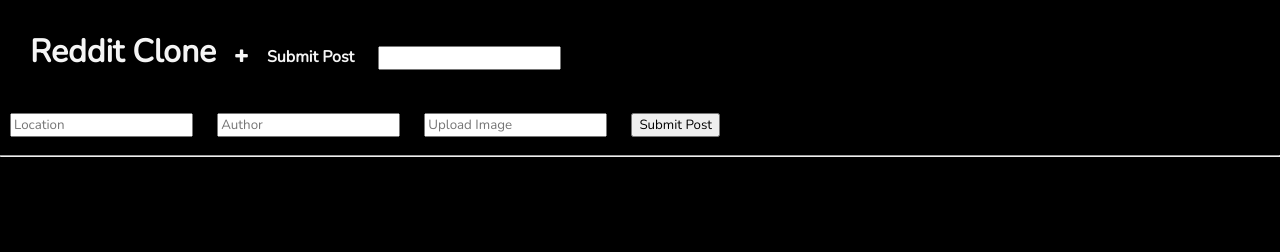
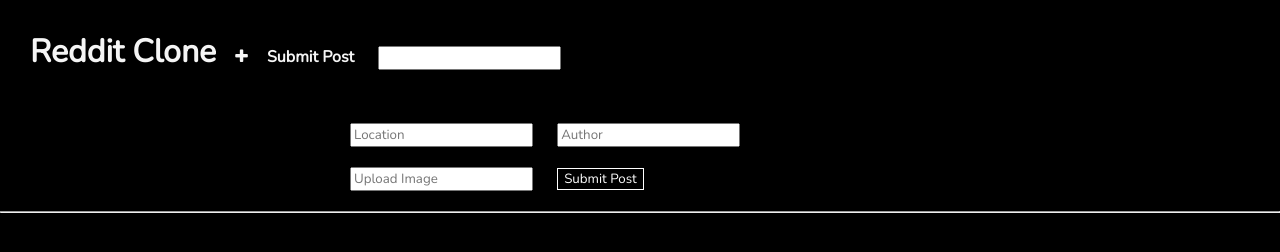
Before and after one commit to jessicaherford/redditCloneAngular, a plain HTML site: page index.html in a window 1280 px wide. Both pictures are taken after a click on the element "Submit Post". Drawn offline with nearby package versions, Linux system fonts and the light colour scheme; some packages are replaced by stand-ins of ours.

Commit message:
Working on css

```diff
--- a/index.html
+++ b/index.html
@@ -20,12 +20,12 @@
     <h4  ng-click='showPostForm=true' ng-dblclick='showPostForm=false'>Submit Post</h4>
     <input type="text" value='Search' ng-model="searchable" >
   </header>
-  <div ng-model='showPostForm' ng-show='showPostForm'>
+  <div ng-model='showPostForm' ng-show='showPostForm' class='postForm'>
     <form ng-submit='getPosts()'>
       <input type="text" ng-model="location" placeholder="Location" required>
       <input type="text" ng-model="author" placeholder="Author" required>
       <input type="text" ng-model="img" placeholder="Upload Image">
-      <input type="submit" value= 'Submit Post' ng-click="bool=true">
+      <input type="submit" value= 'Submit Post' ng-click="bool=true" id='postButton' >
     </form>
   </div>
   <div ng-if="bool" class="fade">
@@ -40,7 +40,7 @@
       <p class='author'>
         By {{post.author}}
       </p>
-      <p>
+      <p class='description'>
         {{post.description}}
       </p>
       <div ng-controller='commentController'>
--- a/style.css
+++ b/style.css
@@ -13,9 +13,15 @@ header{
   padding: 20px;
 
 }
-header h1, h4, img p{
+header h1, h4, img, p{
   margin: 10px;
   display: inline-block;
+}
+
+.postForm{
+  display: block;
+  margin: 10px auto;
+  width: 600px;
 }
 
 input{
@@ -46,6 +52,7 @@ textarea{
   margin-right: 15px;
 }
 
+
 .commentBox{
   display: block;
   margin: 10px auto;
@@ -55,8 +62,17 @@ textarea{
   display: block;
   margin: 10px auto;
   width: 100px;
+  border: solid white 1px;
+  background-color: black;
+  color: #fff;
+  padding: 10px;
 }
 
+#postButton{
+  border: solid white 1px;
+  background-color: black;
+  color: #fff;
+}
 /*Animations*/
 
 .sample-show-hide {
```
